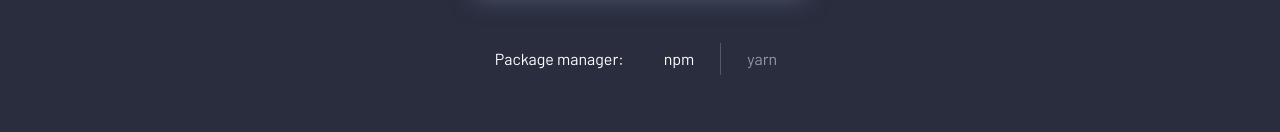
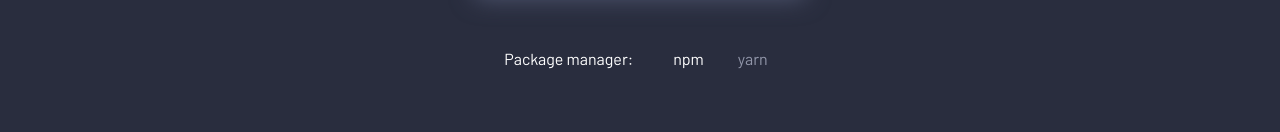
Before and after one commit to minimouli/website, a Next.js app: page / in a window 1280 px wide. Shown: the part 502-634 px from the top of the page. Built offline with nearby package versions, Linux system fonts and the light colour scheme.

Commit message:
fix: remove vl html element

```diff
--- a/src/components/InstallSnippet.tsx
+++ b/src/components/InstallSnippet.tsx
@@ -15,7 +15,7 @@ const InstallSnippet = () => {
         yarn: 'yarn global add minimouli'
     }
 
-    const [selection, select] = useState('npm')
+    const [selection, select] = useState<'npm' | 'yarn'>('npm')
 
     const handleCopy = () => {
         navigator.clipboard.writeText(commands[selection])
@@ -44,8 +44,6 @@ const InstallSnippet = () => {
                         <span>npm</span>
                     </div>
 
-                    <vl />
-
                     <div className={`${styles.item} ${selection === 'yarn' ? styles.active : ''}`} onClick={() => select('yarn')} >
                         <span>yarn</span>
                     </div>
```
